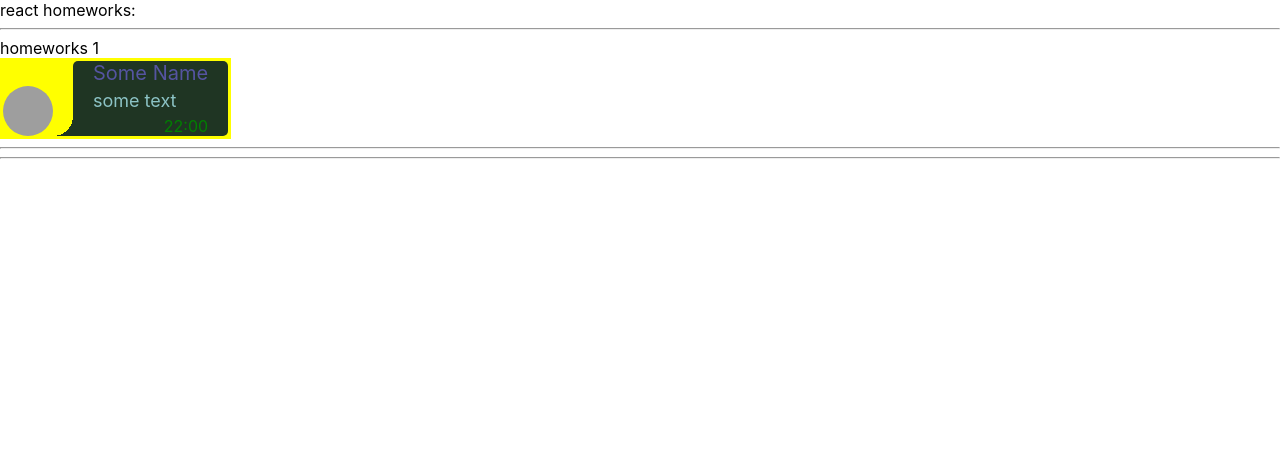
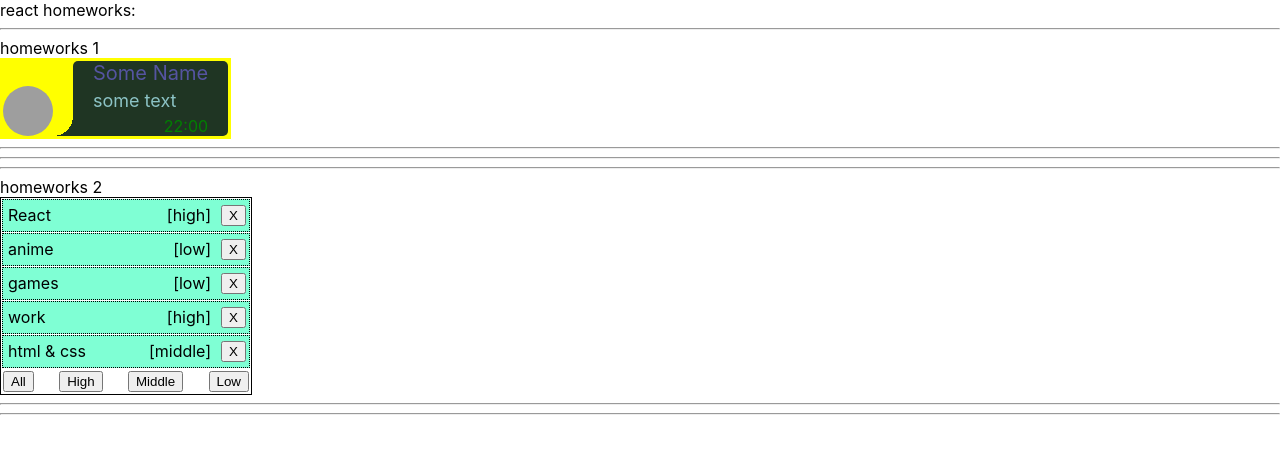
Before and after one commit to Maystrenko-Alex/HomeWorksReact, a React (Create React App) app: page / in a window 1280 px wide. Shown: the top 454 px of the page. Built offline with nearby package versions, Linux system fonts and the light colour scheme; grey boxes are pictures that could not be loaded.

Commit message:
homework 2

```diff
--- a/src/p1-main/m1-ui/u1-app/App.tsx
+++ b/src/p1-main/m1-ui/u1-app/App.tsx
@@ -1,13 +1,14 @@
 import React from 'react'
 import s from './App.module.css'
 import HW1 from '../../../p2-homeworks/h1/HW1'
+import HW2 from '../../../p2-homeworks/h2/HW2'
 
 function App() {
     return (
         <div className={s.App}>
             <div>react homeworks:</div>
             <HW1/>
-            {/*<HW2/>*/}
+            <HW2/>
             {/*<HW3/>*/}
             {/*<HW4/>*/}
             {/*<HW5/>*/}
--- /dev/null
+++ b/src/p2-homeworks/h2/Affair.module.css
@@ -0,0 +1,15 @@
+.affairBlock {
+  padding: 5px 0;
+  display: flex;
+  justify-content:first baseline;
+  border: 1px dotted black;
+  margin: 1px;
+  background-color: aquamarine;
+}
+.affairName {
+  flex: 1;
+  padding-left: 5px;
+}
+.btnAffair {
+  margin: 0px 3px 0px 10px;
+}
--- a/src/p2-homeworks/h2/Affair.tsx
+++ b/src/p2-homeworks/h2/Affair.tsx
@@ -1,19 +1,22 @@
 import React from 'react'
+import { AffairType } from './HW2';
+import s from './Affair.module.css';
 
 type AffairPropsType = {
     // key не нужно типизировать
-    affair: any // need to fix any
-    deleteAffairCallback: any // need to fix any
+    affair: AffairType // need to fix any
+    deleteAffairCallback: (id: number) => void // need to fix any
 }
 
 function Affair(props: AffairPropsType) {
-    const deleteCallback = () => {}// need to fix
+    const deleteCallback = (id: number) => props.deleteAffairCallback(id)// need to fix
 
     return (
-        <div>
-            // show some text
+        <div className={s.affairBlock}>
+            <div className={s.affairName}>{props.affair.name}</div>
+            <div>[{props.affair.priority}]</div>
 
-            <button onClick={deleteCallback}>X</button>
+            <button className={s.btnAffair} onClick={()=>deleteCallback(props.affair._id)}>X</button>
         </div>
     )
 }
--- a/src/p2-homeworks/h2/Affairs.module.css
+++ b/src/p2-homeworks/h2/Affairs.module.css
@@ -1,3 +1,10 @@
 .someClass {
+  width:250px;
+  border: 1px solid black;
+}
 
+.buttonBlock {
+  display: flex;
+  justify-content: space-between;
+  padding: 2px;
 }
--- a/src/p2-homeworks/h2/Affairs.tsx
+++ b/src/p2-homeworks/h2/Affairs.tsx
@@ -1,15 +1,17 @@
 import React from 'react'
 import Affair from './Affair'
-import {AffairType} from './HW2'
+import {AffairType, FilterType} from './HW2';
+import s from './Affairs.module.css';
 
-type AffairsPropsType = { // need to fix any
-    data: any
-    setFilter: any
-    deleteAffairCallback: any
+export type AffairsPropsType = { // need to fix any
+    data: Array<AffairType>
+    setFilter: (filter: FilterType) => void
+    deleteAffairCallback: (id: number) => void
 }
 
 function Affairs(props: AffairsPropsType) {
     const mappedAffairs = props.data.map((a: AffairType) => (
+
         <Affair // should work
             key={a._id} // кеи ОБЯЗАТЕЛЬНЫ в 99% - так что лучше их писать всегда при создании компонент в мапе
             affair={a}
@@ -17,20 +19,22 @@
         />
     ))
 
-    const setAll = () => {} // need to fix
-    const setHigh = () => {}
-    const setMiddle = () => {}
-    const setLow = () => {}
+    const setAll = () => props.setFilter('all') // need to fix
+    const setHigh = () => props.setFilter('high')
+    const setMiddle = () => props.setFilter('middle')
+    const setLow = () => props.setFilter('low')
 
     return (
-        <div>
+        <div className={s.someClass}>
 
             {mappedAffairs}
 
-            <button onClick={setAll}>All</button>
-            <button onClick={setHigh}>High</button>
-            <button onClick={setMiddle}>Middle</button>
-            <button onClick={setLow}>Low</button>
+            <div className={s.buttonBlock}>
+                <button onClick={setAll}>All</button>
+                <button onClick={setHigh}>High</button>
+                <button onClick={setMiddle}>Middle</button>
+                <button onClick={setLow}>Low</button>
+            </div>
         </div>
     )
 }
--- a/src/p2-homeworks/h2/HW2.tsx
+++ b/src/p2-homeworks/h2/HW2.tsx
@@ -2,12 +2,17 @@
 import Affairs from './Affairs'
 
 // types
-export type AffairPriorityType = any // need to fix any
-export type AffairType = any // need to fix any
+export type AffairPriorityType = 'high' | 'low' | 'middle' // need to fix any
+export type AffairType = {
+    _id: number
+    name: string
+    priority: 'high' | 'low' | 'middle'
+} // need to fix any
+
 export type FilterType = 'all' | AffairPriorityType
 
 // constants
-const defaultAffairs: any = [ // need to fix any
+const defaultAffairs: Array<AffairType> = [ // need to fix any
     {_id: 1, name: 'React', priority: 'high'},
     {_id: 2, name: 'anime', priority: 'low'},
     {_id: 3, name: 'games', priority: 'low'},
@@ -16,20 +21,22 @@
 ]
 
 // pure helper functions
-export const filterAffairs = (affairs: any, filter: any): any => { // need to fix any
+export const filterAffairs = (affairs: Array<AffairType>, filter: FilterType): Array<AffairType> => {
+    // need to fix any
     if (filter === 'all') return affairs
-    else return // need to fix
+    else return affairs.filter(affair => affair.priority === filter)// need to fix
 }
-export const deleteAffair = (affairs: any, _id: any): any => { // need to fix any
-    return // need to fix
+export const deleteAffair = (affairs: Array<AffairType>, _id: number): Array<AffairType> => { // need to fix any
+    return affairs.filter(affair => affair._id !== _id)// need to fix
 }
 
 function HW2() {
-    const [affairs, setAffairs] = useState<any>(defaultAffairs) // need to fix any
+    const [affairs, setAffairs] = useState<Array<AffairType>>(defaultAffairs) // need to fix any
     const [filter, setFilter] = useState<FilterType>('all')
 
     const filteredAffairs = filterAffairs(affairs, filter)
-    const deleteAffairCallback = (_id: any) => setAffairs(deleteAffair(affairs, _id)) // need to fix any
+
+    const deleteAffairCallback = (_id: number) => setAffairs(()=>deleteAffair(affairs, _id)) // need to fix any
 
     return (
         <div>
```
